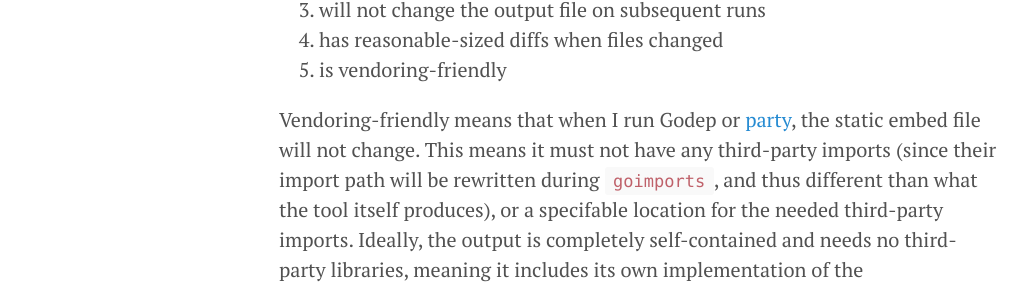
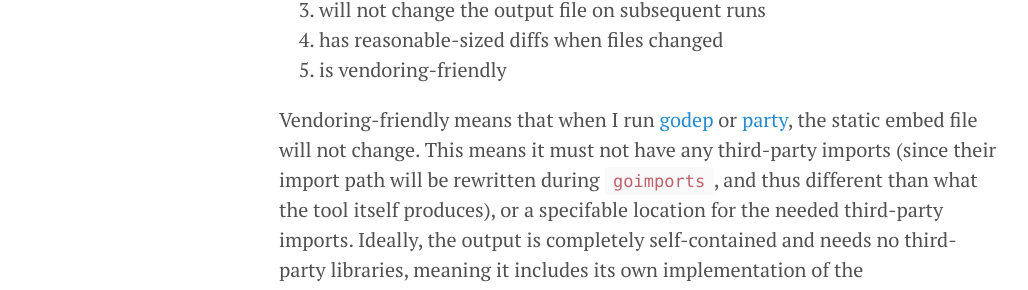
Before and after one commit to mjibson/mjibson.github.io, a Jekyll site: the page built from _posts/2014-11-19-esc-embedding-static-assets.markdown, in a window 1280 px wide and 900 px high, scrolled down 470 px. Shown: the part 154-444 px from the top of the window, without its empty margins (1-1029 px from the left). Built offline with Jekyll 4.4.1, drawn with Linux system fonts in a browser that asks for light colours; Markdown is read by kramdown in place of the engine named in the settings; part of the change alters nothing that is shown.

```diff
--- a/_posts/2014-11-19-esc-embedding-static-assets.markdown
+++ b/_posts/2014-11-19-esc-embedding-static-assets.markdown
@@ -22,7 +22,7 @@ I wanted a program that:
 4. has reasonable-sized diffs when files changed
 5. is vendoring-friendly
 
-Vendoring-friendly means that when I run Godep or
+Vendoring-friendly means that when I run [godep](https://github.com/tools/godep) or
 [party](https://github.com/mjibson/party), the static embed file will not
 change. This means it must not have any third-party imports (since their
 import path will be rewritten during `goimports`, and thus different than
```
